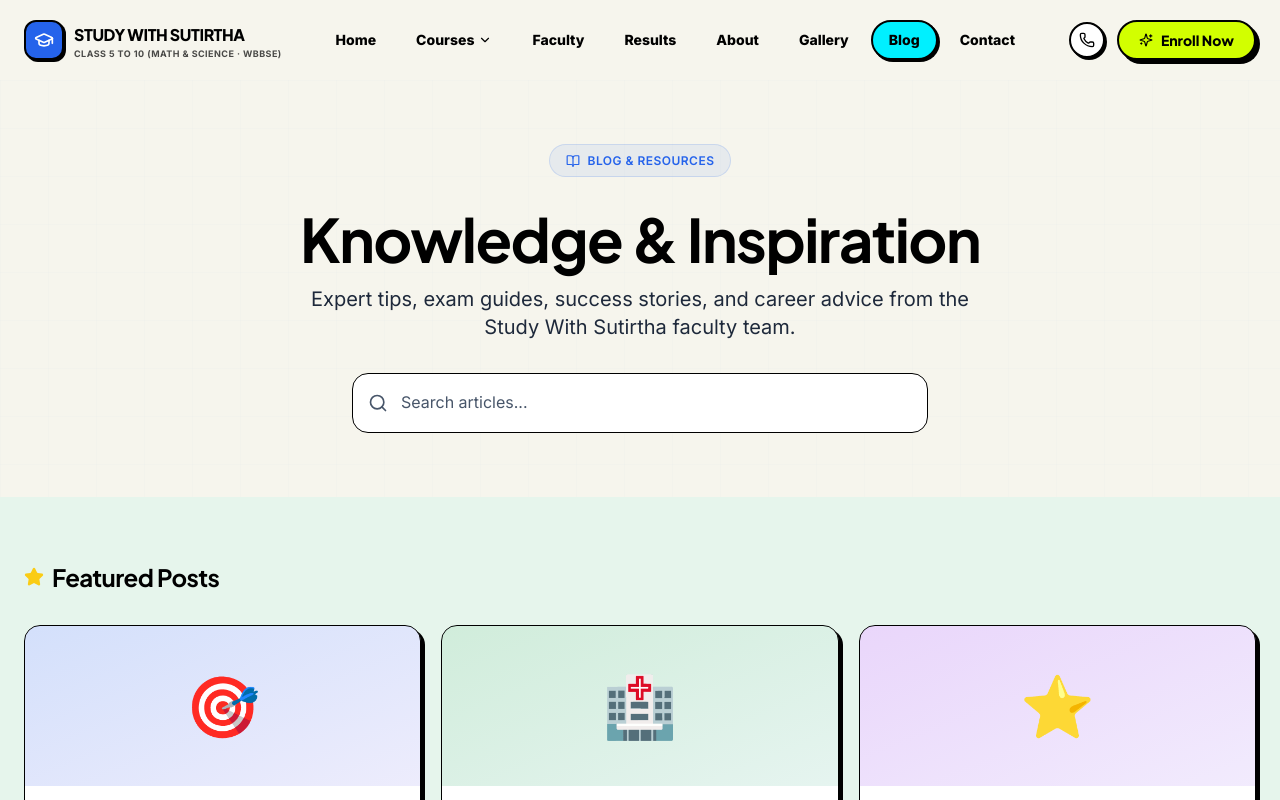
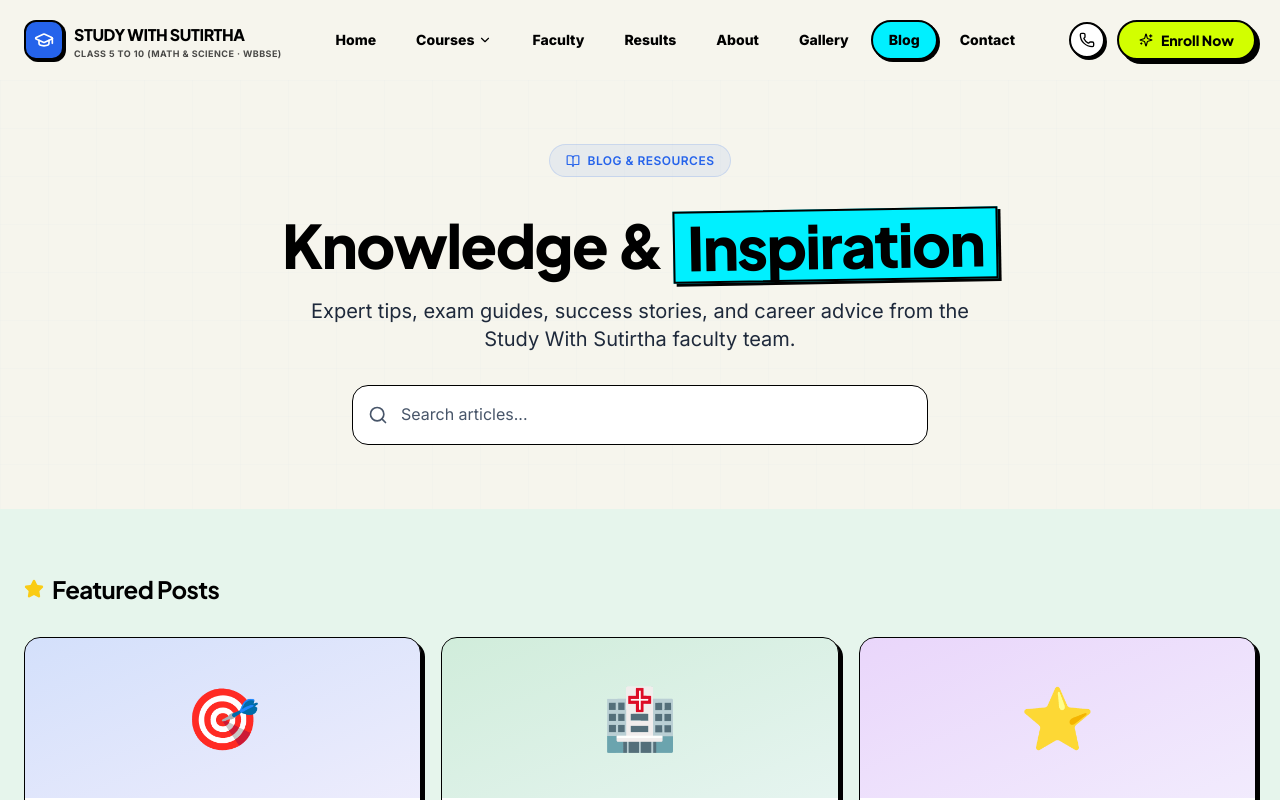
Before and after one commit to avikjana/SWS, a Next.js app: page /blog in a window 1280 px wide. Shown: the top 800 px of the page. Built offline with nearby package versions, Linux system fonts and the light colour scheme.

Commit message:
modified

```diff
--- a/app/blog/page.tsx
+++ b/app/blog/page.tsx
@@ -118,9 +118,9 @@ export default function BlogPage() {
                 <BookOpen className="w-3.5 h-3.5" />
                 Blog & Resources
               </div>
-              <h1 className="text-5xl md:text-6xl font-bold font-display text-[var(--text-primary)] mt-4">
+              <h1 className="text-5xl md:text-6xl font-extrabold font-display text-black mt-4">
                 Knowledge &{" "}
-                <span className="text-gradient">Inspiration</span>
+                <span className="bg-[#00F0FF] px-3 py-1 border-2 border-black inline-block transform -rotate-1 shadow-[3px_3px_0px_0px_rgba(0,0,0,1)]">Inspiration</span>
               </h1>
               <p className="mt-4 text-xl text-[var(--text-secondary)] max-w-2xl mx-auto">
                 Expert tips, exam guides, success stories, and career advice from the Study With Sutirtha faculty team.
--- a/app/contact/page.tsx
+++ b/app/contact/page.tsx
@@ -44,9 +44,9 @@ export default function ContactPage() {
                 <Mail className="w-3.5 h-3.5" />
                 Contact Us
               </div>
-              <h1 className="text-5xl md:text-6xl font-bold font-display text-[var(--text-primary)] mt-4">
+              <h1 className="text-5xl md:text-6xl font-extrabold font-display text-black mt-4">
                 Get In{" "}
-                <span className="text-gradient">Touch</span>
+                <span className="bg-[#00F0FF] px-3 py-1 border-2 border-black inline-block transform -rotate-1 shadow-[3px_3px_0px_0px_rgba(0,0,0,1)]">Touch</span>
               </h1>
               <p className="mt-4 text-xl text-[var(--text-secondary)] max-w-2xl mx-auto">
                 Ready to start your journey? Reach out for free counseling, course details, or any queries.
```
